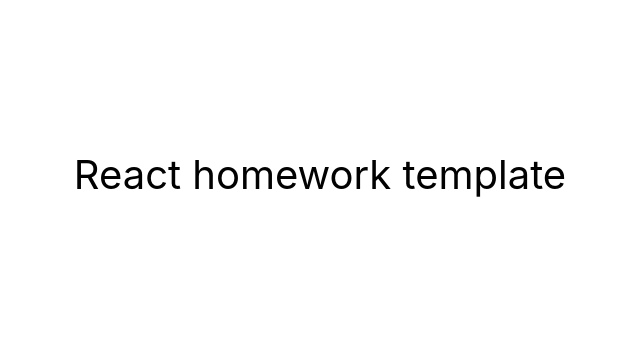
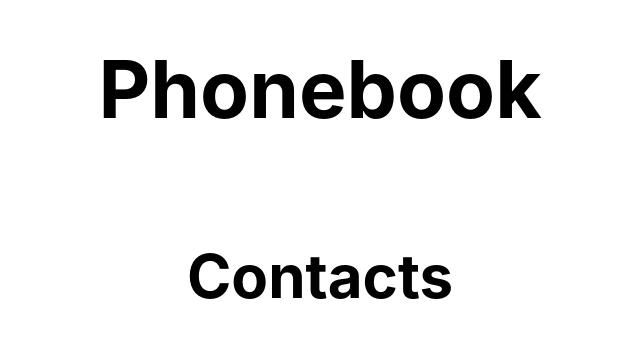
Before and after one commit to valerykyr23/goit-react-hw-02-phonebook-version2, a React (Create React App) app: page / in a window 1280 px wide. Shown: the part 226-564 px from the top of the page, without its empty margins (320-960 px from the left). Built offline with nearby package versions, Linux system fonts and the light colour scheme.

Commit message:
added basic project structure

```diff
--- a/src/components/App.jsx
+++ b/src/components/App.jsx
@@ -1,16 +1,48 @@
-export const App = () => {
-  return (
-    <div
+// eslint-disable-next-line
+
+import React, { Component } from 'react';
+import { ContactForm } from './ContactForm/ContactForm';
+import { ContactList } from './ContactList/ContactList';
+import { Filter } from './Filter/Filter';
+
+
+export class App extends React.Component  {
+
+state = {
+  contacts: [],
+  name: ''
+}
+
+
+
+
+  render() {
+
+    return (
+
+      <div
       style={{
         height: '100vh',
         display: 'flex',
         justifyContent: 'center',
         alignItems: 'center',
         fontSize: 40,
-        color: '#010101'
+          color: '#010101',
+        flexDirection: 'column'
       }}
     >
-      React homework template
-    </div>
-  );
+        <h1>Phonebook</h1>
+
+        <ContactForm></ContactForm>
+
+        <h2>Contacts</h2>
+
+        <Filter></Filter>
+        <ContactList></ContactList>
+
+
+      </div>
+
+    )
+ }
 };
--- /dev/null
+++ b/src/components/ContactForm/ContactForm.jsx
@@ -0,0 +1,3 @@
+
+
+export const ContactForm = () => {}
--- /dev/null
+++ b/src/components/ContactList/ContactList.jsx
@@ -0,0 +1,3 @@
+
+
+export const ContactList = () => {}
--- /dev/null
+++ b/src/components/Filter/Filter.jsx
@@ -0,0 +1,2 @@
+
+export const Filter = () => {}
```
Also changed, not shown: src/components/ContactForm/ContactForm.module.css (added), src/components/ContactList/ContactList.module.css (added), src/components/Filter/Filter.module.css (added).
